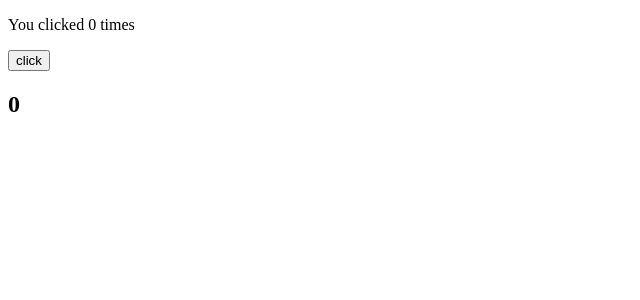
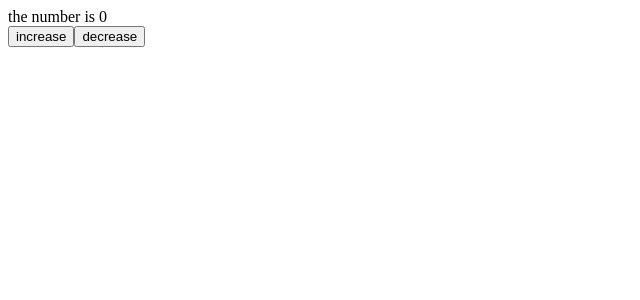
Before and after one commit to TTONGWANG/react_hooks, a React (Create React App) app: page / in a window 1280 px wide. Shown: the top 300 px of the page, without its empty margins (0-640 px from the left). Built offline with nearby package versions, Linux system fonts and the light colour scheme.

Commit message:
106 fist test of useReducer

```diff
--- /dev/null
+++ b/src/example6.js
@@ -0,0 +1,24 @@
+import React, { useReducer } from 'react';
+
+function Example6(){
+
+    const [ count, dispatch ] = useReducer((state, action) =>{
+        switch(action){
+            case 'add':
+                return state + 1;
+            case 'sub':
+                return state - 1;
+            default:
+                return state
+        }
+    },0)
+    return (
+        <div>
+            <div>the number is {count}</div>
+            <button onClick = {() => dispatch('add')}>increase</button>
+            <button onClick = {() => dispatch('sub')}>decrease</button>
+        </div>
+    )
+}
+
+export default Example6;
--- a/src/index.js
+++ b/src/index.js
@@ -1,13 +1,13 @@
 import React from 'react';
 import ReactDOM from 'react-dom';
 import App from './App';
-import Example5 from './example5'
+import Example6 from './example6'
 
 
 ReactDOM.render(
   <React.StrictMode>
     {/* <App /> */}
-    <Example5 />
+    <Example6 />
   </React.StrictMode>,
   document.getElementById('root')
 );
```
